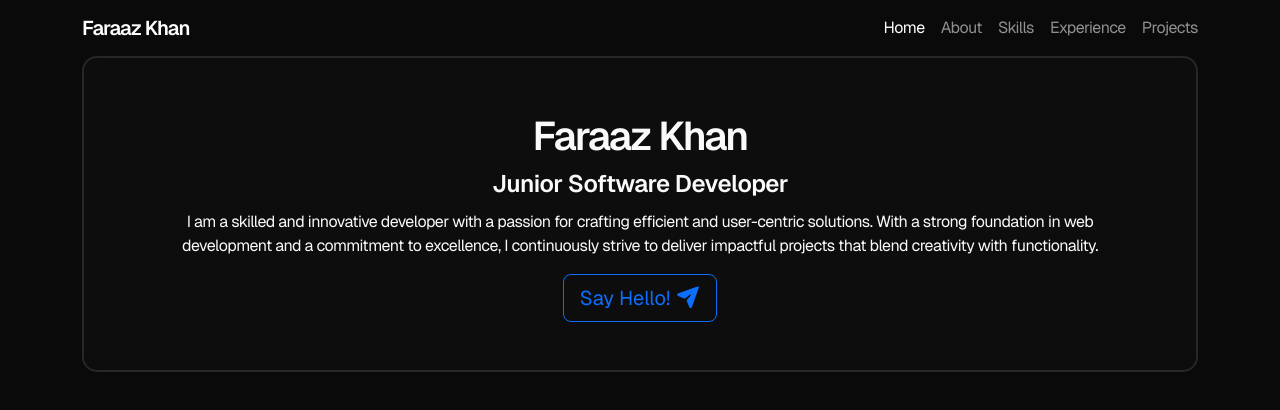
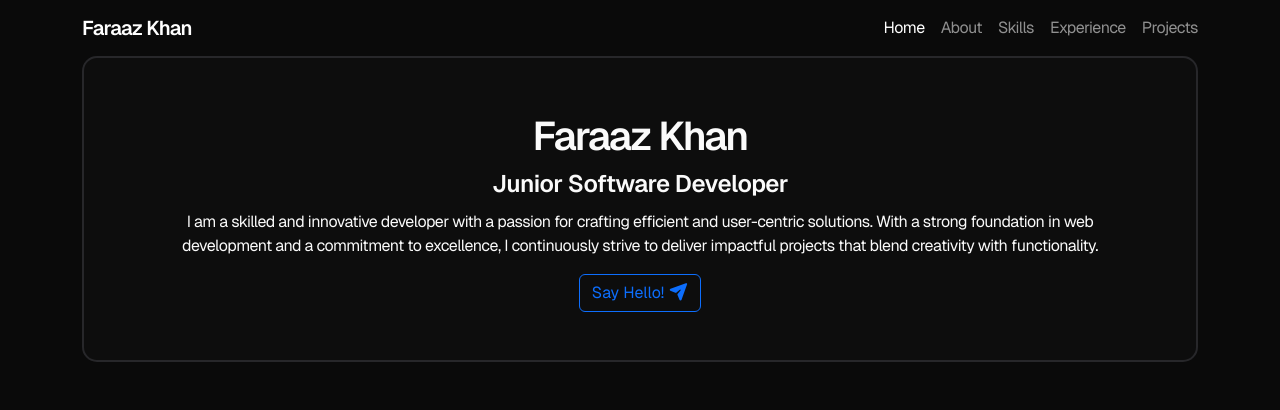
Before and after one commit to faraazkhan20/portfolio, a React (Vite) app: page / in a window 1280 px wide. Shown: the top 410 px of the page. Built offline with nearby package versions, Linux system fonts and the light colour scheme.

Commit message:
Updated src/components/Navbar.jsx and src/components/Hero.jsx

```diff
--- a/src/components/Hero.jsx
+++ b/src/components/Hero.jsx
@@ -6,7 +6,7 @@ function Hero() {
       </div>
       <div className="fs-4 fw-semibold pb-2">Junior Software Developer</div>
       <p className="px-0 px-md-5">I am a skilled and innovative developer with a passion for crafting efficient and user-centric solutions. With a strong foundation in web development and a commitment to excellence, I continuously strive to deliver impactful projects that blend creativity with functionality.</p>
-      <button className="btn btn-lg btn-outline-primary">
+      <button className="btn btn-md btn-outline-primary">
         Say Hello! <i class="fas fa-paper-plane"></i>
       </button>
     </div>
--- a/src/components/Navbar.jsx
+++ b/src/components/Navbar.jsx
@@ -2,7 +2,7 @@ function Navbar() {
   return (
     <nav className="navbar navbar-expand-lg navbar-dark">
       <div className="container">
-        <a className="navbar-brand fw-semibold" href="#" style={{ letterSpacing: "-1px" }}>
+        <a className="navbar-brand fw-semibold" href="#" style={{ letterSpacing: "-0.8px" }}>
           Faraaz Khan
         </a>
 
```
